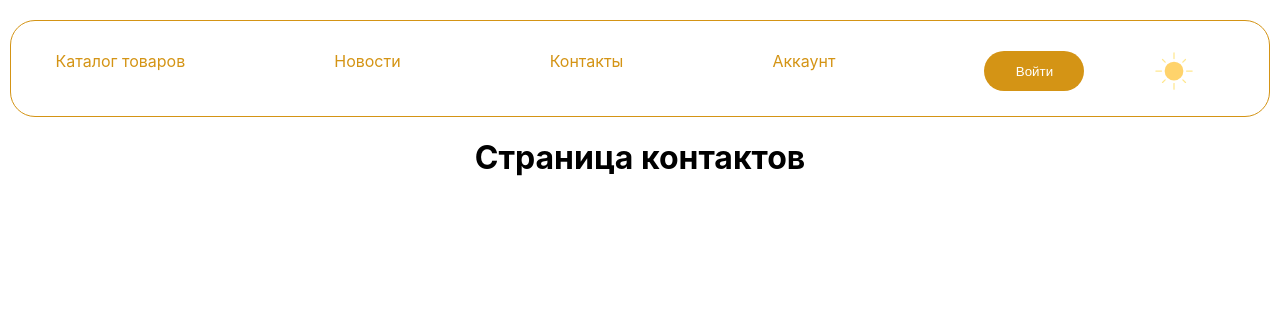
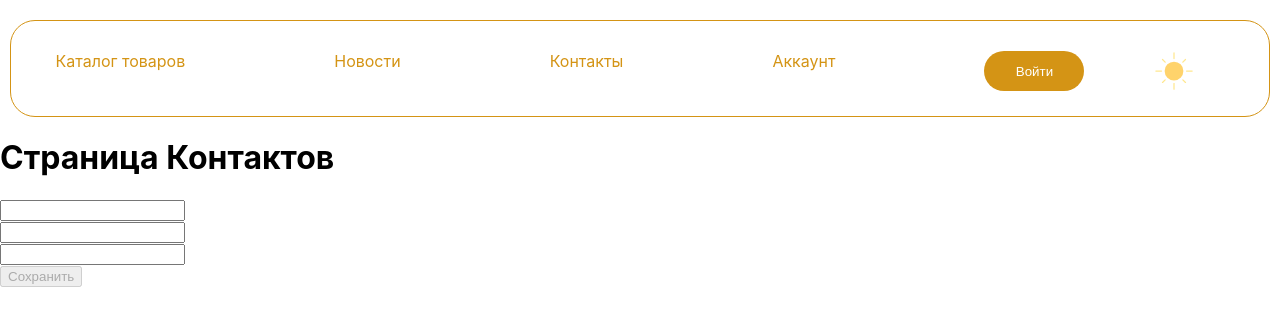
Before and after one commit to DailyPepper/react-ts-mp, a React (Create React App) app in the folder sneakers/: page /contact in a window 1280 px wide. Shown: the top 326 px of the page. Built offline with nearby package versions, Linux system fonts and the light colour scheme.

Commit message:
add work

```diff
--- a/sneakers/package.json
+++ b/sneakers/package.json
@@ -13,6 +13,7 @@
     "antd": "^5.11.2",
     "react": "^18.2.0",
     "react-dom": "^18.2.0",
+    "react-hook-form": "^7.49.2",
     "react-router-dom": "^6.20.1",
     "react-scripts": "^5.0.1",
     "styled-components": "^6.1.1",
--- a/sneakers/src/page/Contacts/index.tsx
+++ b/sneakers/src/page/Contacts/index.tsx
@@ -1,13 +1,87 @@
-import React from "react";
+import React, { useState } from "react";
+import { SubmitHandler, useForm } from "react-hook-form";
 import "../../styles/style.css"
-const Contact = () => {
+
+
+interface IMyForm {
+    name: string;
+    age: number;
+    number: number;
+  }
+
+
+  export const Contact = () => {
+    const [tasks, setTasks] = useState<IMyForm[]>([])
+    const saveElement: SubmitHandler<IMyForm> = data => {
+      // здесь мы передаём новый массив, который содержит все старые элементы и новый
+      // ...prev - мы получаем все элементы текущего стэйте (с помощью spread оператора)
+          setTasks((prev) => [...prev, data])
+          reset();
+      }
+    const {
+      register, // метод для регистрации вашего инпута, для дальнейшей работы с ним
+      handleSubmit, // метод для получения данных формы, если валидация прошла успешна
+      formState: {errors, isValid}, // errors - список ошибок валидации для всех полей формы
+      reset // метод для очистки полей формы
+    } = useForm<IMyForm>({
+        mode: "onBlur", // парметр onBlur - отвечает за запуск валидации при не активном состоянии поля
+    })
+
+// const isFormValid = Object.keys(errors).length === 0;
+
     return (
         <>
-            <h1 className="heading">
-                Страница контактов
-            </h1>
+
+        <h1>
+            Страница Контактов
+        </h1>
+        <form onSubmit={handleSubmit(saveElement)}>
+          <input
+              {...register('name', {
+                      required: "Поле обязательно для заполнения",
+                      minLength: {
+                          value: 5,
+                          message: "Нужно больше символов Данил, нужно более 5 символов"
+                      }
+                  }
+            )}
+          />
+          <div>{errors.name?.message}</div>
+          <input
+              {...register('age', {
+                      required: "Поле обязательно для заполнения",
+                      minLength: {
+                          value: 10,
+                          message: "Нужно больше символов Данил, нужно более 10 символов"
+                      }
+                  }
+              )}
+          />
+          <div>{errors.age?.message}</div>
+
+          <input
+              {...register('number', {
+                      required: "Поле обязательно для заполнения",
+                      minLength: {
+                          value: 10,
+                          message: "Нужно больше символов Данил, нужно более 10 символов"
+                      }
+                  }
+              )}
+          />
+          <div>{errors.age?.message}</div>
+
+          <button type="submit" disabled={!isValid}>Сохранить</button>
+          {
+            tasks.map((task) =>
+                <p>
+                    {task.name} - {task.age} - {task.number}
+                </p>
+            )
+          }
+        </form>
         </>
-     );
-}
+    );
+  };
 
 export default Contact;
```
Also changed, not shown: 1 other file (tests, documents, lock files or other folders).
